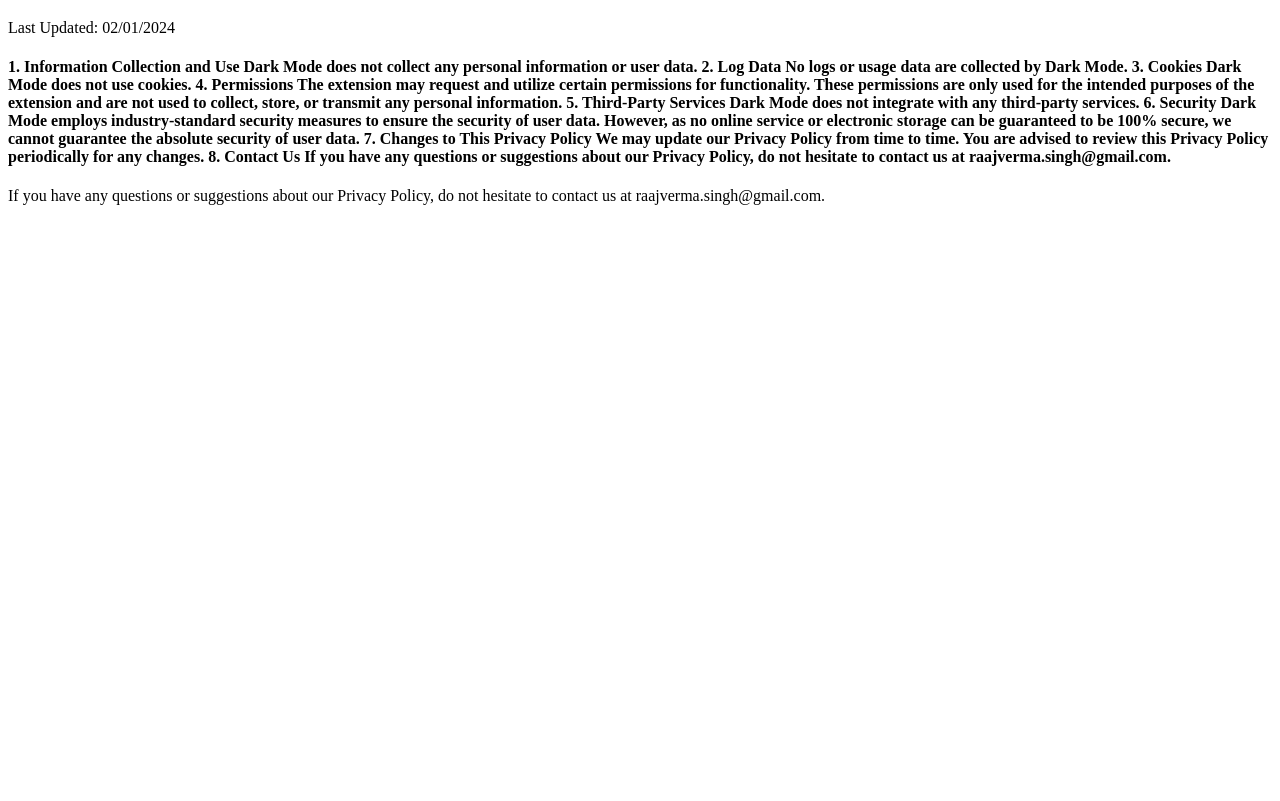
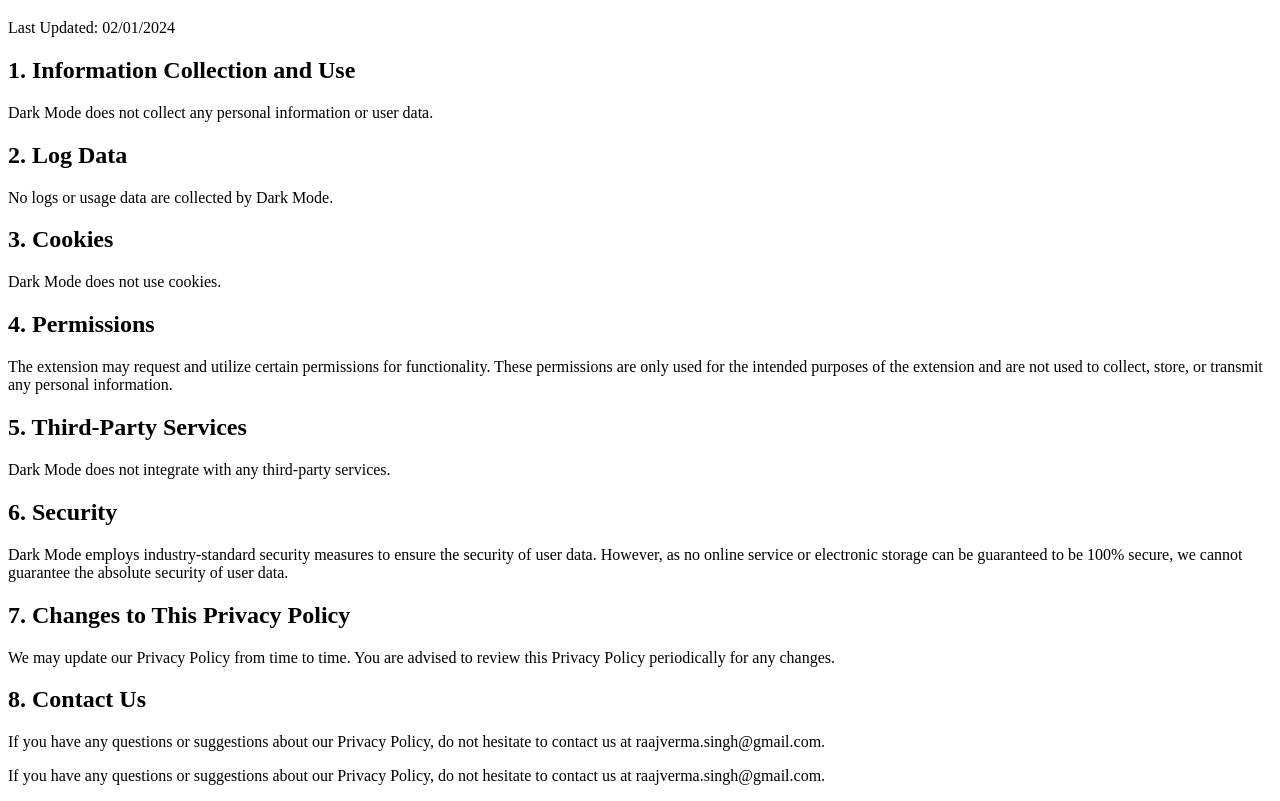
Before and after one commit to DivyanshuVerma007/privacy-policy-for-Dark-mode, a plain HTML site: page index.html in a window 1280 px wide. Shown: the part 61-862 px from the top of the page. Before the commit the page ends 800 px from the top, so only its background shows below. Drawn offline with Linux system fonts and the light colour scheme.

Commit message:
Update index.html

```diff
--- a/index.html
+++ b/index.html
@@ -11,31 +11,31 @@
 
 <p>Last Updated: 02/01/2024</p>
 
-<h4>
-1. Information Collection and Use
+
+<h2>1. Information Collection and Use</h2>
 Dark Mode does not collect any personal information or user data.
 
-2. Log Data
+<h2>2. Log Data</h2>
 No logs or usage data are collected by Dark Mode.
 
-3. Cookies
+<h2>3. Cookies</h2>
 Dark Mode does not use cookies.
 
-4. Permissions
+<h2>4. Permissions</h2>
 The extension may request and utilize certain permissions for functionality. These permissions are only used for the intended purposes of the extension and are not used to collect, store, or transmit any personal information.
 
-5. Third-Party Services
+<h2>5. Third-Party Services</h2>
 Dark Mode does not integrate with any third-party services.
 
-6. Security
+<h2>6. Security</h2>
 Dark Mode employs industry-standard security measures to ensure the security of user data. However, as no online service or electronic storage can be guaranteed to be 100% secure, we cannot guarantee the absolute security of user data.
 
-7. Changes to This Privacy Policy
+<h2>7. Changes to This Privacy Policy</h2>
 We may update our Privacy Policy from time to time. You are advised to review this Privacy Policy periodically for any changes.
 
-8. Contact Us
+<h2>8. Contact Us</h2>
 If you have any questions or suggestions about our Privacy Policy, do not hesitate to contact us at raajverma.singh@gmail.com.
-</h4>
+
 <p>If you have any questions or suggestions about our Privacy Policy, do not hesitate to contact us at raajverma.singh@gmail.com.</p>
 
 </body>
```
